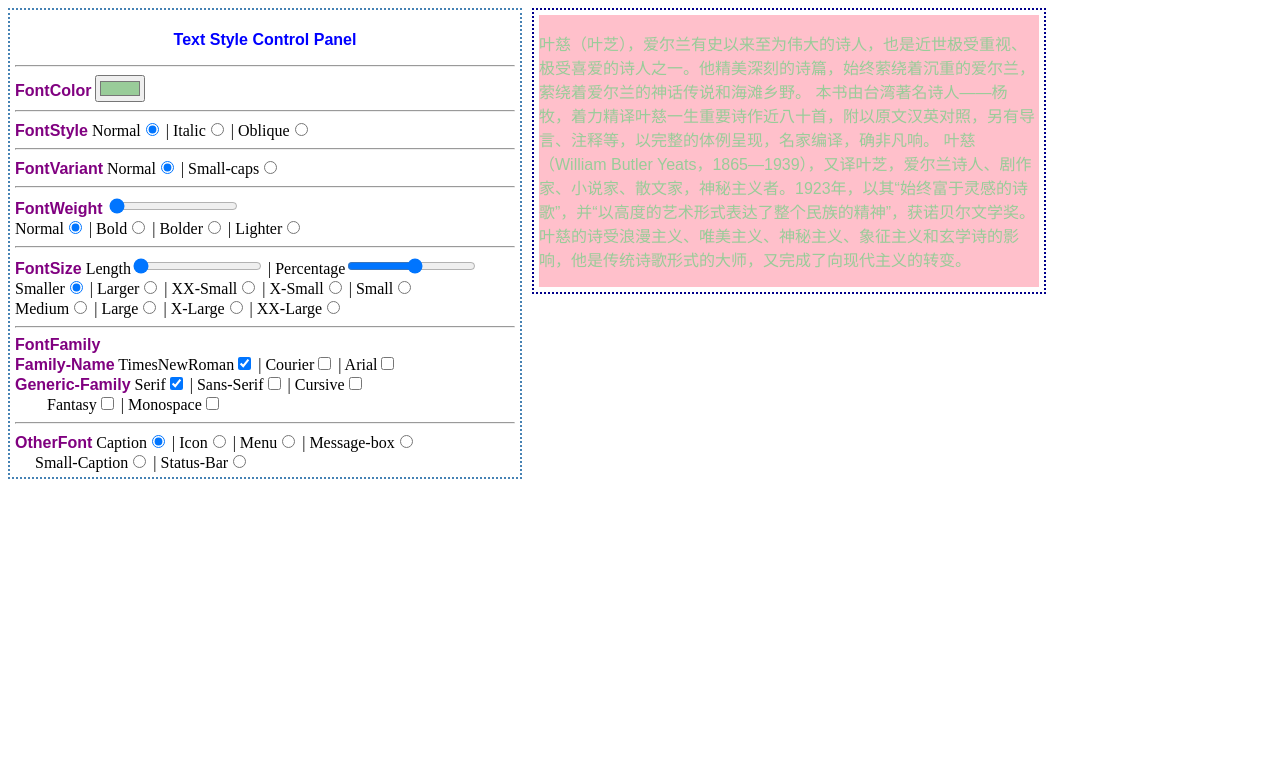
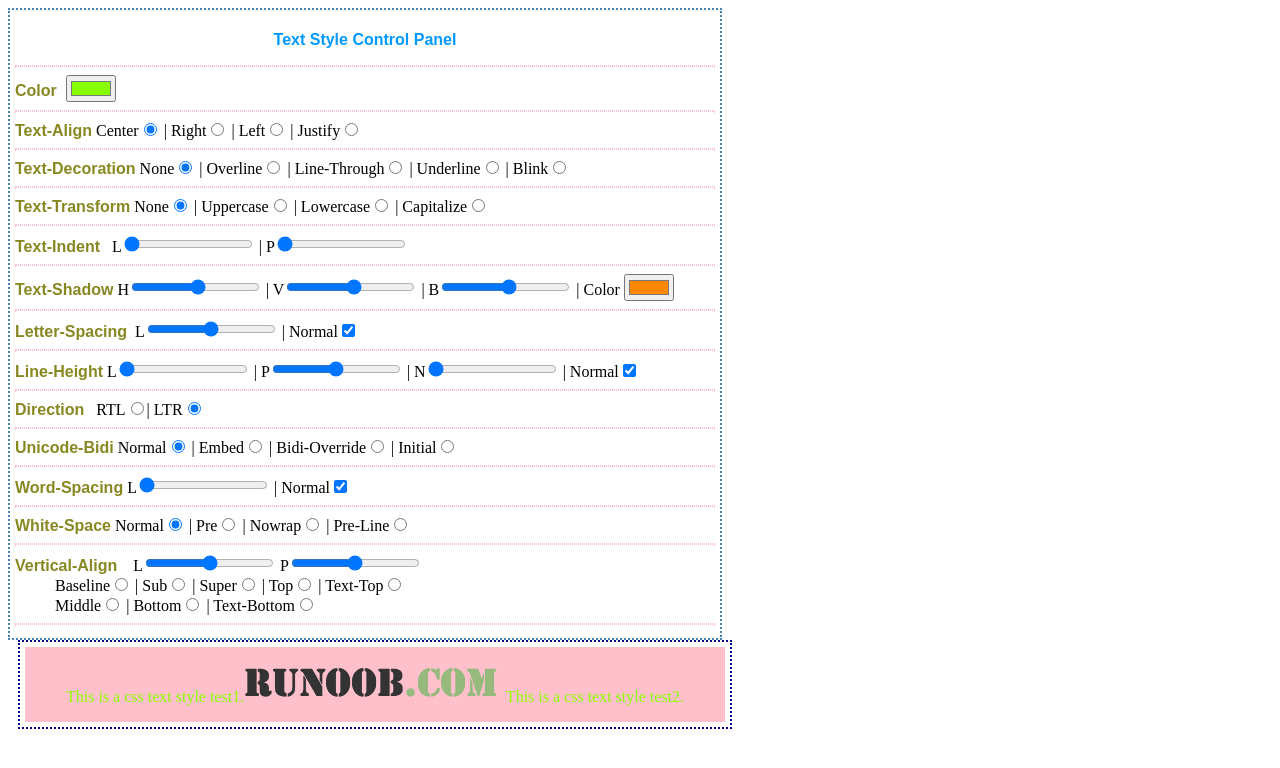
Before and after one commit to blueyy/html5, a plain HTML site: page css/text.html in a window 1280 px wide. Drawn offline with Linux system fonts and the light colour scheme.

Commit message:
text style change with interaction

```diff
--- a/css/text.html
+++ b/css/text.html
@@ -1,120 +1,151 @@
 <!DOCTYPE html>
 <html>
 <head>
-	<title>html5 text</title>
+	<title>css text style</title>
 	<style type="text/css">
 	hr {
-		color: blue;
+		border: 0.5px dotted pink;
 	}
 	b {
 		font-family: Arial;
-		color: purple;
+		color: #888822;
 	}
 	</style>
 </head>
 <body>
-<div style='width: 500px; float: left; border: 2px dotted steelblue; padding: 5px;'>
-<p style="text-transform: capitalize; text-align: center;"><b style='font-family: Arial; color: blue;'>text style control panel</b></p><hr/>
-<b>FontColor</b>&nbsp;<input type='color' value='#99cc99' id='fcolor' onchange="changeFontStyle('color','id','fcolor')"><hr/>
-<b>FontStyle</b>
-Normal<input name='fstyle' value='normal' type='radio' checked='true' onchange="changeFontStyle('fontStyle','name','fstyle')"> |
-Italic<input name='fstyle' value='italic' type='radio' onchange="changeFontStyle('fontStyle','name','fstyle')"> |
-Oblique<input name='fstyle' value='oblique' type='radio' onchange="changeFontStyle('fontStyle','name','fstyle')"><hr/>
-<b>FontVariant</b>
-Normal<input name='fvariant' value='normal' type='radio' checked='true' onchange="changeFontStyle('fontStyle','name','fstyle')"> |
-Small-caps<input name='fvariant' value='small-caps' type='radio' onchange="changeFontStyle('fontStyle','name','fstyle')"><hr/>
-<b>FontWeight</b>
-<input id='fweight' type='range' value='100' min='100' max='700' step='100' onchange="changeFontStyle('fontWeight','id','fweight')"><br/>
-Normal<input name='fweight' value='normal' type='radio' checked='true' onchange="changeFontStyle('fontWeight','name','fweight')"> |
-Bold<input name='fweight' value='bold' type='radio' onchange="changeFontStyle('fontWeight','name','fweight')"> |
-Bolder<input name='fweight' value='bolder' type='radio' onchange="changeFontStyle('fontWeight','name','fweight')"> |
-Lighter<input name='fweight' value='lighter' type='radio' onchange="changeFontStyle('fontWeight','name','fweight')"><hr/>
-<b>FontSize</b>
-Length<input id='fsizel' type='range' min='16' max='30' step='1' value='16' onchange="changeFontStyle('fontSize','id','fsizel')"> |
-Percentage<input id='fsizep' type='range' min='0.1' max='2' setp='0.1' value='1' onchange="changeFontStyle('fontSize','id','fsizep')"></br>
-Smaller<input name='fsize' type='radio' value='smaller' checked onchange="changeFontStyle('fontSize','name','fsize')"> |
-Larger<input name='fsize' type='radio' value='larger' onchange="changeFontStyle('fontSize','name','fsize')"> |
-XX-Small<input name='fsize' type='radio' value='xx-small' onchange="changeFontStyle('fontSize','name','fsize')"> |
-X-Small<input name='fsize' type='radio' value='x-small' onchange="changeFontStyle('fontSize','name','fsize')"> |
-Small<input name='fsize' type='radio' value='small' onchange="changeFontStyle('fontSize','name','fsize')"></br>
-Medium<input name='fsize' type='radio' value='medium' onchange="changeFontStyle('fontSize','name','fsize')"> |
-Large<input name='fsize' type='radio' value='large' onchange="changeFontStyle('fontSize','name','fsize')"> |
-X-Large<input name='fsize' type='radio' value='x-large' onchange="changeFontStyle('fontSize','name','fsize')"> |
-XX-Large<input name='fsize' type='radio' value='xx-large' onchange="changeFontStyle('fontSize','name','fsize')"><hr/>
-<b>FontFamily</b></br>
-<b>Family-Name</b>
-TimesNewRoman<input name='fFamily' type='checkbox' value='Times New Roman' checked onchange="changeFontStyle('fontFamily','name','fFamily', 'checkbox')"> |
-Courier<input name='fFamily' type='checkbox' value='courier' onchange="changeFontStyle('fontFamily','name','fFamily', 'checkbox')"> |
-Arial<input name='fFamily' type='checkbox' value='arial' onchange="changeFontStyle('fontFamily','name','fFamily', 'checkbox')"></br>
-<b>Generic-Family</b>
-Serif<input name='fFamily' type='checkbox' value='serif' checked onchange="changeFontStyle('fontFamily','name','fFamily', 'checkbox')"> |
-Sans-Serif<input name='fFamily' type='checkbox' value='sans-serif' onchange="changeFontStyle('fontFamily','name','fFamily', 'checkbox')"> |
-Cursive<input name='fFamily' type='checkbox' value='cursive' onchange="changeFontStyle('fontFamily','name','fFamily', 'checkbox')"></br>
-&nbsp;&nbsp;&nbsp;&nbsp;&nbsp;&nbsp;&nbsp; Fantasy<input name='fFamily' type='checkbox' value='fantasy' onchange="changeFontStyle('fontFamily','name','fFamily', 'checkbox')"> |
-Monospace<input name='fFamily' type='checkbox' value='monospace' onchange="changeFontStyle('fontFamily','name','fFamily', 'checkbox')"><hr/>
-<b>OtherFont</b>
-Caption<input name='font' type='radio' value='caption' checked onchange="changeFontStyle('font','name','font')"> |
-Icon<input name='font' type='radio' value='icon' onchange="changeFontStyle('font','name','font')"> |
-Menu<input name='font' type='radio' value='menu' onchange="changeFontStyle('font','name','font')"> |
-Message-box<input name='font' type='radio' value='message-box' onchange="changeFontStyle('font','name','font')"></br>
-&nbsp;&nbsp;&nbsp;&nbsp;&nbsp;Small-Caption<input name='font' type='radio' value='small-caption' onchange="changeFontStyle('font','name','font')"> |
-Status-Bar<input name='font' type='radio' value='status-bar' onchange="changeFontStyle('font','name','font')">
+<div style='width: 700px; float: left; border: 2px dotted steelblue; padding: 5px;'>
+<p style="text-transform: capitalize; text-align: center;"><b style='font-family: Arial; color: #0099ff;'>text style control panel</b></p><hr/>
+<b>Color&nbsp;&nbsp;</b><input type='color' value='#88ff00' id='color' onchange="changeTextStyle('color','id','color')"><hr/>
+<b>Text-Align</b>
+Center<input type='radio' name='talign' value='center' checked onchange="changeTextStyle('textAlign','name','talign')"> |
+Right<input type='radio' name='talign' value='right' onchange="changeTextStyle('textAlign','name','talign')"> |
+Left<input type='radio' name='talign' value='left' onchange="changeTextStyle('textAlign','name','talign')"> |
+Justify<input type='radio' name='talign' value='justify' onchange="changeTextStyle('textAlign','name','talign')"><hr/>
+<b>Text-Decoration</b>
+None<input type='radio' name='tdecoration' value='none' onchange="changeTextStyle('textDecoration','name','tdecoration')" checked> |
+Overline<input type='radio' name='tdecoration' value='overline' onchange="changeTextStyle('textDecoration','name','tdecoration')"> |
+Line-Through<input type='radio' name='tdecoration' value='line-through' onchange="changeTextStyle('textDecoration','name','tdecoration')"> |
+Underline<input type='radio' name='tdecoration' value='underline' onchange="changeTextStyle('textDecoration','name','tdecoration')"> |
+Blink<input type='radio' name='tdecoration' value='blink' onchange="changeTextStyle('textDecoration','name','tdecoration')"><hr/>
+<b>Text-Transform</b>
+None<input type='radio' name='ttransform' value='none' onchange="changeTextStyle('textTransform','name','ttransform')" checked> |
+Uppercase<input type='radio' name='ttransform' value='uppercase' onchange="changeTextStyle('textTransform','name','ttransform')"> |
+Lowercase<input type='radio' name='ttransform' value='lowercase' onchange="changeTextStyle('textTransform','name','ttransform')"> |
+Capitalize<input type='radio' name='ttransform' value='capitalize' onchange="changeTextStyle('textTransform','name','ttransform')"><hr/>
+<b>Text-Indent</b>&nbsp;&nbsp;
+L<input type='range' id='tindentl' min='0' max='50' step='1' value='0' onchange="changeTextStyle('textIndent','id','tindentl')"> |
+P<input type='range' id='tindentp' min='0' max='1' step='0.01' value='0' onchange="changeTextStyle('textIndent','id','tindentp')"><hr/>
+<b>Text-Shadow</b>
+H<input type='range' min='-20' max='20' step='1' value='1' id='shadowh' onchange="changeTextStyle('textShadow','id','shadowh')"> |
+V<input type='range' min='-20' max='20' step='1' value='1' id='shadowv' onchange="changeTextStyle('textShadow','id','shadowv')"> |
+B<input type='range' min='-20' max='20' step='1' value='1' id='shadowb' onchange="changeTextStyle('textShadow','id','shadowb')"> |
+Color <input type='color' id='shadowc' value='#ff8800' onchange="changeTextStyle('textShadow','id','shadowc')"><hr/>
+<b>Letter-Spacing</b>&nbsp;
+L<input type='range' id='letterSpacingl' min='-20' max='20' step='1' value='0' onchange="changeTextStyle('letterSpacing','id','letterSpacingl')"> |
+Normal<input type='checkbox' id='letterSpacing' value='normal' checked onclick="changeTextStyle('letterSpacing','id','letterSpacing')"><hr/>
+<b>Line-Height</b>
+L<input type='range' id='lineHeightl' min='0' max='50' step='1' value='0' onchange="changeTextStyle('lineHeight','id','lineHeightl')"> |
+P<input type='range' id='lineHeightp' min='-2' max='2' step='0.01' value='0' onchange="changeTextStyle('lineHeight','id','lineHeightp')"> |
+N<input type='range' id='lineHeightn' min='0' max='10' step='1' value='0' onchange="changeTextStyle('lineHeight','id','lineHeightn')"> |
+Normal<input type='checkbox' id='lineHeight' value='normal' checked onclick="changeTextStyle('lineHeight','id','lineHeight')"><hr/>
+<b>Direction</b>&nbsp;&nbsp;
+RTL<input type='radio' name='direction' value='rtl' onchange="changeTextStyle('direction','name','direction')">|
+LTR<input type='radio' name='direction' vlaue='ltr' checked onchange="changeTextStyle('direction','name','direction')"><hr>
+<b>Unicode-Bidi</b>
+Normal<input type='radio' name='unicodeBidi' value='normal' onchange="changeTextStyle('unicodeBidi','name','unicodeBidi')" checked> |
+Embed<input type='radio' name='unicodeBidi' value='embed' onchange="changeTextStyle('unicodeBidi','name','unicodeBidi')"> |
+Bidi-Override<input type='radio' name='unicodeBidi' value='bidi-override' onchange="changeTextStyle('unicodeBidi','name','unicodeBidi')"> |
+Initial<input type='radio' name='unicodeBidi' value='initial' onchange="changeTextStyle('unicodeBidi','name','unicodeBidi')"><hr/>
+<b>Word-Spacing</b>
+L<input type='range' id='wordSpacingl' min='0' max='50' step='1' value='0' onchange="changeTextStyle('wordSpacing','id','wordSpacingl')"> |
+Normal<input type='checkbox' id='wordSpacing' checked onclick="changeTextStyle('wordSpacing','id','wordSpacing')"><hr/>
+<b>White-Space</b>
+Normal<input type='radio' name='whiteSpace' value='normal' onchange="changeTextStyle('whiteSpace','name','whiteSpace')" checked> |
+Pre<input type='radio' name='whiteSpace' value='pre' onchange="changeTextStyle('whiteSpace','name','whiteSpace')"> |
+Nowrap<input type='radio' name='whiteSpace' value='nowrap' onchange="changeTextStyle('whiteSpace','name','whiteSpace')"> |
+Pre-Line<input type='radio' name='whiteSpace' value='pre-line' onchange="changeTextStyle('whiteSpace','name','whiteSpace')"><hr/>
+<b>Vertical-Align</b>&nbsp;&nbsp;&nbsp;
+L<input type='range' id='verticalAlignl' min='-10' max='10' step='1' value='0' onchange="changeTextStyle('verticalAlign','id','verticalAlignl')">
+P<input type='range' id='verticalAlignp' min='-2' max='2' step='0.01' value='0' onchange="changeTextStyle('verticalAlign','id','verticalAlignp')"></br>
+&nbsp;&nbsp;&nbsp;&nbsp;&nbsp;&nbsp;&nbsp;&nbsp;&nbsp;&nbsp;Baseline<input type='radio' name='verticalAlign' value='baseline' onchange="changeTextStyle('verticalAlign','name','verticalAlign')"> |
+Sub<input type='radio' name='verticalAlign' value='sub' onchange="changeTextStyle('verticalAlign','name','verticalAlign')"> |
+Super<input type='radio' name='verticalAlign' value='super' onchange="changeTextStyle('verticalAlign','name','verticalAlign')"> |
+Top<input type='radio' name='verticalAlign' value='top' onchange="changeTextStyle('verticalAlign','name','verticalAlign')"> |
+Text-Top<input type='radio' name='verticalAlign' value='text-top' onchange="changeTextStyle('verticalAlign','name','verticalAlign')"></br>
+&nbsp;&nbsp;&nbsp;&nbsp;&nbsp;&nbsp;&nbsp;&nbsp;&nbsp;&nbsp;Middle<input type='radio' name='verticalAlign' value='middle' onchange="changeTextStyle('verticalAlign','name','verticalAlign')"> |
+Bottom<input type='radio' name='verticalAlign' value='bottom' onchange="changeTextStyle('verticalAlign','name','verticalAlign')"> |
+Text-Bottom<input type='radio' name='verticalAlign' value='text-bottom' onchange="changeTextStyle('verticalAlign','name','verticalAlign')"><hr/>
 </div>
-<div style='margin-left: 10px; width: 500px; float: left; border: 2px dotted darkblue; background: pink content-box; padding: 5px;'>
-	<p id='text'>叶慈（叶芝），爱尔兰有史以来至为伟大的诗人，也是近世极受重视、极受喜爱的诗人之一。他精美深刻的诗篇，始终萦绕着沉重的爱尔兰，萦绕着爱尔兰的神话传说和海滩乡野。
-	本书由台湾著名诗人——杨牧，着力精译叶慈一生重要诗作近八十首，附以原文汉英对照，另有导言、注释等，以完整的体例呈现，名家编译，确非凡响。
-	叶慈（William Butler Yeats，1865—1939），又译叶芝，爱尔兰诗人、剧作家、小说家、散文家，神秘主义者。1923年，以其“始终富于灵感的诗歌”，并“以高度的艺术形式表达了整个民族的精神”，获诺贝尔文学奖。叶慈的诗受浪漫主义、唯美主义、神秘主义、象征主义和玄学诗的影响，他是传统诗歌形式的大师，又完成了向现代主义的转变。</p>
+
+<div style='margin-left: 10px; width: 700px; float: left; border: 2px dotted darkblue; background: pink content-box; padding: 5px;'>
+	<p id='text'>This is a css text style test1.<img id='img' src='../media/logo.png' alt='logo'>
+	This is a css text style test2.</p>
 </div>
+
 <script type="text/javascript">
 	var objStyle = document.getElementById('text').style
 
-	var font = {}
-	font.color = getValueById('fcolor')
-	font.fontStyle = getValueByName('fstyle', 'radio')
-	font.fontWeight = getValueByName('fweight', 'radio')
-	font.fontSize = getValueByName('fsize', 'radio')
-	font.fontFamily = []
-	font.fontFamily = getValueByName('fFamily', 'checkbox') //end with ,
-	font.font = getValueByName('font', 'radio')
+	var shadowh = getValueById('shadowh')
+	var shadowv = getValueById('shadowv')
+	var shadowb = getValueById('shadowb')
+	var shadowc = getValueById('shadowc')
+	var shadow = setShadow(shadowh, shadowv, shadowb, shadowc)
 
-	// setFontOnchange()
-	setFontStyle()
+	var text = {}
+	text.color = getValueById('color')
+	text.textAlign = getValueByName('talign')
+	text.textDecoration = getValueByName('tdecoration')
+	text.textTransform = getValueByName('ttransform')
+	text.textIndent = 0
+	text.textShadow = {value:shadow, type:'id', hname:''}
+	text.letterSpacing = getValueById('letterSpacing')
+	text.lineHeight = getValueById('lineHeight')
+	text.direction = getValueByName('direction')
+	text.unicodeBidi = getValueByName('unicodeBidi')
+	text.wordSpacing = getValueById('wordSpacing')
+	text.whiteSpace = getValueByName('whiteSpace')
+
+	setObjStyle()
+
+	function setShadow (h, v, b, c) {
+		var shadow = h + ' ' + v + ' ' + b + ' ' + c
+		return shadow
+	}
 
 	function getValueById (id) {
 		var value = document.getElementById(id).value
 		if (!value) {
 			throw new Error('No ID matched ' + id + '!')
 		} else {
-			if (id == 'fsizel') {
+			if (id == 'tindentl' || id=='tlineHeightl' || id=='wordSpacingl' || id=='verticalAlignl'|| id=='letterSpacingl') {
 				value += 'px'
-			} else if (id == 'fsizep') {
+			} else if (id == 'tindentp' || id=='lineHeightp' || id=='verticalAlignp') {
 				value = (value * 100).toFixed(2) + '%'
+			} else if (id=='shadowh' || id=='shadowv' || id=='shadowb' || id=='shadowc') {
+				var h = document.getElementById('shadowh').value + 'px'
+				var v = document.getElementById('shadowv').value + 'px'
+				var b = document.getElementById('shadowb').value + 'px'
+				var c = document.getElementById('shadowc').value
+				value = setShadow(h, v, b, c)
+			} else if (id=='letterSpacing' || id=='wordSpacing' || id=='lineHeight') {
+				if (document.getElementById(id).checked) {
+					value = 'normal'
+				} else {
+					value = '10px'
+				}
 			}
 			return {value: value, type: 'id', hname: id}
 		}
 	}
 
-	function getValueByName (name, type) {
+	function getValueByName (name) {
 		var elems = document.getElementsByName(name)
 		var value
-		if (type !== 'checkbox') {
-			elems.forEach(function (elem) {
-				if (elem.checked) {
-					value = elem.value
-				}
-			})
-		} else {
-			var tempValue = []
-			elems.forEach(function (elem) {
-				if (elem.checked) {
-					tempValue.push(elem.value)
-				}
-			})
-			value = tempValue.join(',')
-			if ( value == '') {
-				alert('Please select a fontFamily style at least!')
+		elems.forEach(function (elem) {
+			if (elem.checked) {
+				value = elem.value
 			}
-		}
+		})
 		if (value == undefined) {
 			throw new Error('No Name matched ' + name + '!')
 		} else {
@@ -122,37 +153,24 @@ Status-Bar<input name='font' type='radio' value='status-bar' onchange="changeFon
 		}
 	}
 
-	function changeFontStyle (styleName, type, hname, htype) {
+	function setObjStyle () {
+		for (var key in text) {
+			objStyle[key] = text[key].value
+		}
+	}
+
+	function changeTextStyle (styleName, type, hname) {
 		var value
 		if (type == 'id') {
 			value = getValueById(hname)
 		} else {
-			if (! htype) {
-				value = getValueByName(hname)
-			} else {
-				value = getValueByName(hname, htype)
-			}
+			value = getValueByName(hname)
 		}
-		font[styleName] = value
-		objStyle[styleName] = font[styleName].value
-	}
-
-	function setFontOnchange () {
-		for (var key in font) {
-			if (font[key].type == 'id') {
-				document.getElementById(font[key].hname).addEventListener('change', changeFontStyle(this))
-			} else {
-				var elems = document.getElementsByName(font[key].hname)
-				elems.forEach(function (elem) {
-					elem.addEventListener('change', changeFontStyle)
-				})
-			}
-		}
-	}
-
-	function setFontStyle () {
-		for (var key in font) {
-			objStyle[key] = font[key].value
+		if (styleName == 'verticalAlign') {
+			var imgStyle = document.getElementById('img').style
+			imgStyle[styleName] = value.value
+		} else {
+			objStyle[styleName] = value.value
 		}
 	}
 </script>
```
Also changed, not shown: css/background.html (+1 -1 lines), css/font.html (added, +160 -0 lines).
